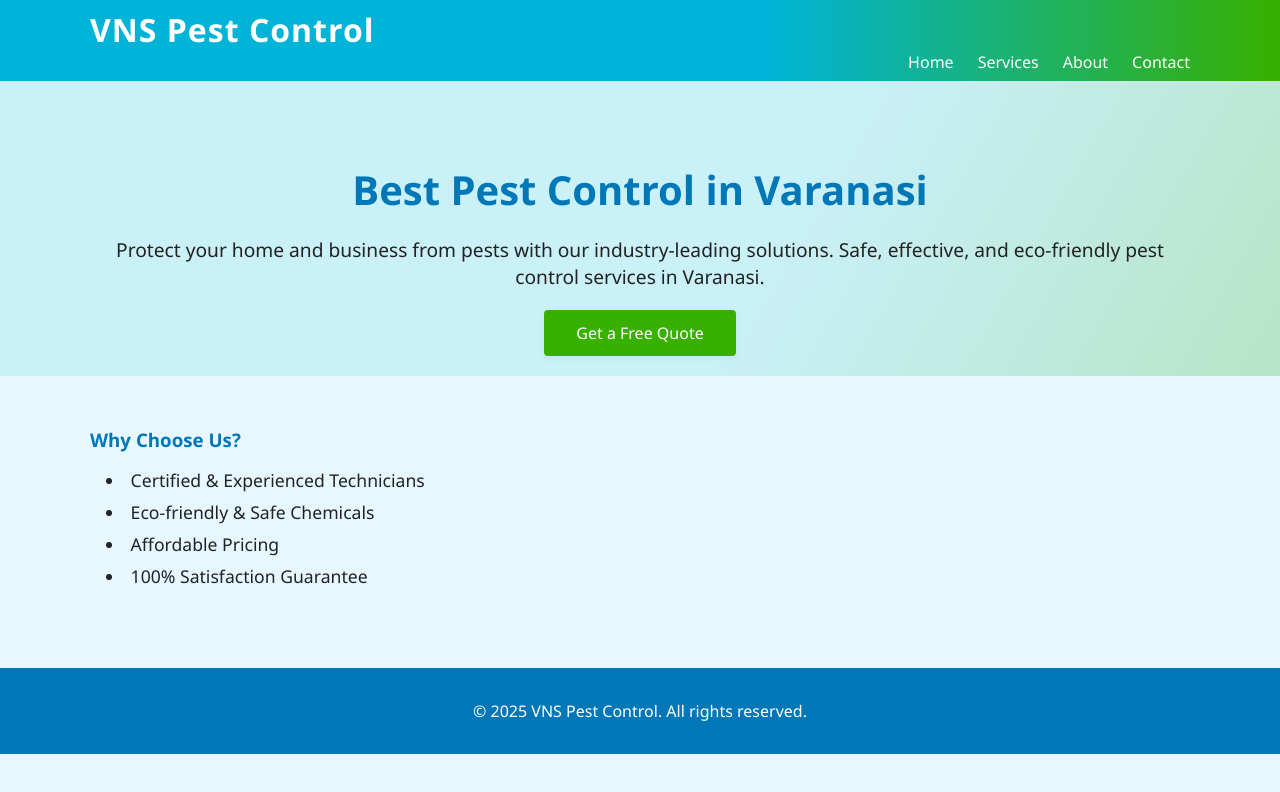
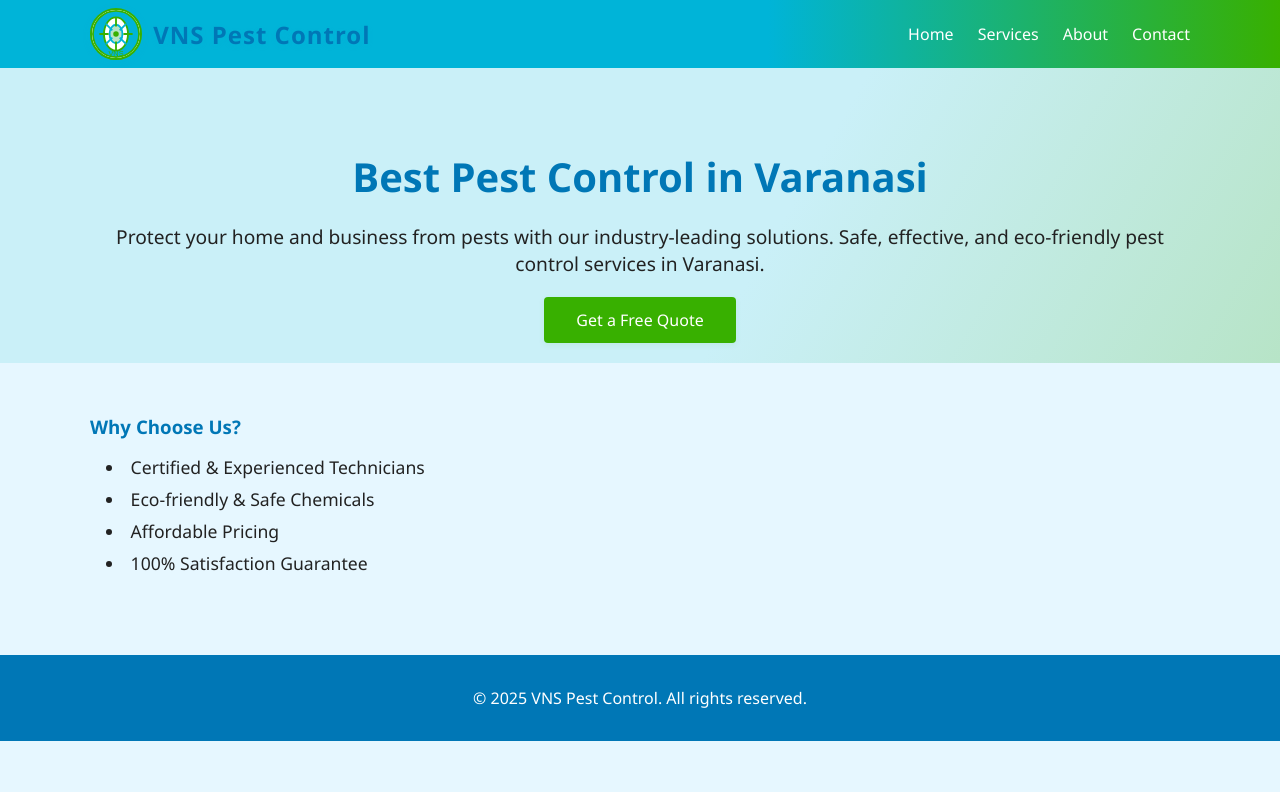
Before and after one commit to mydigitalcrown/vnspestcontrol.com, a plain HTML site: page index.html in a window 1280 px wide. Drawn offline with Linux system fonts and the light colour scheme.

Commit message:
Creative logo and modern header design

```diff
--- a/assets/style.css
+++ b/assets/style.css
@@ -1,3 +1,45 @@
+/* --- Creative Header & Logo Styles --- */
+.header-flex {
+	display: flex;
+	align-items: center;
+	justify-content: space-between;
+	gap: 2rem;
+}
+.logo-area {
+	display: flex;
+	align-items: center;
+	gap: 0.7rem;
+}
+.logo-img {
+	width: 48px;
+	height: 48px;
+	border-radius: 50%;
+	background: #fff;
+	box-shadow: 0 2px 8px rgba(0,180,216,0.10);
+	border: 2px solid #38b000;
+}
+.brand-title {
+	font-size: 1.5rem;
+	font-weight: 700;
+	color: #0077b6;
+	letter-spacing: 1px;
+	text-shadow: 0 2px 6px rgba(0,180,216,0.08);
+}
+
+@media (max-width: 700px) {
+	.header-flex {
+		flex-direction: column;
+		gap: 0.5rem;
+		align-items: flex-start;
+	}
+	.logo-img {
+		width: 38px;
+		height: 38px;
+	}
+	.brand-title {
+		font-size: 1.1rem;
+	}
+}
 /* VNS Pest Control - Industry Standard CSS */
 body {
 	margin: 0;
--- a/index.html
+++ b/index.html
@@ -8,8 +8,11 @@
 </head>
 <body>
     <header>
-        <div class="container">
-            <h1>VNS Pest Control</h1>
+        <div class="container header-flex">
+            <div class="logo-area">
+                <img src="assets/logo.svg" alt="VNS Pest Control Logo" class="logo-img">
+                <span class="brand-title">VNS Pest Control</span>
+            </div>
             <nav>
                 <ul>
                     <li><a href="index.html">Home</a></li>
```
Also changed, not shown: about.html (+5 -2 lines), contact.html (+5 -2 lines), services.html (+5 -2 lines), assets/logo.svg (added).
